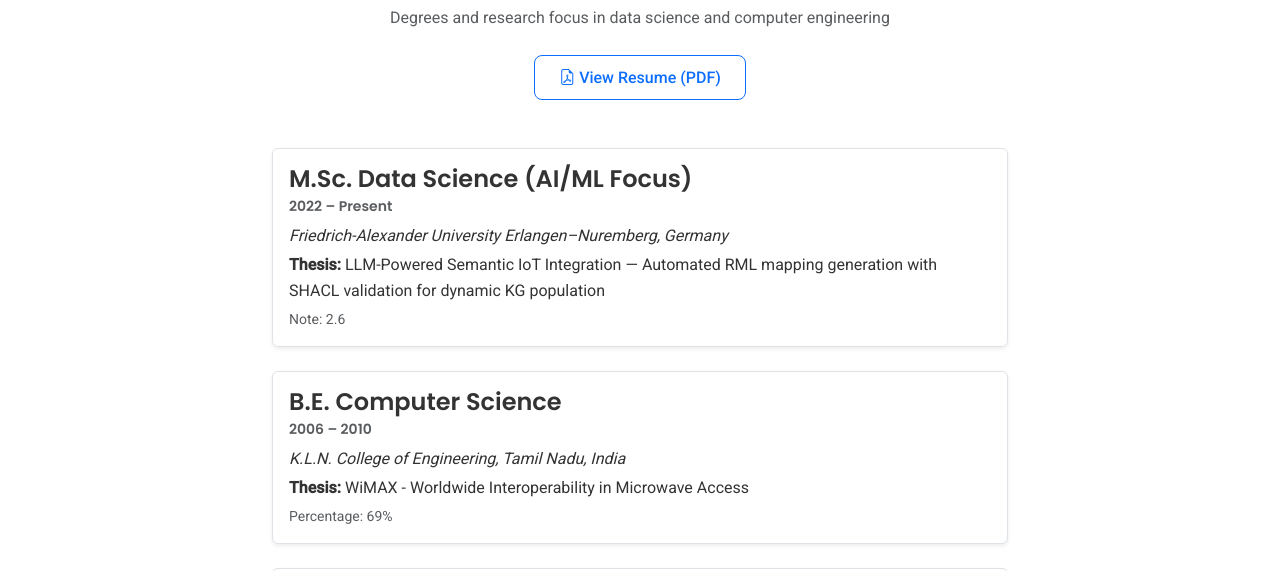
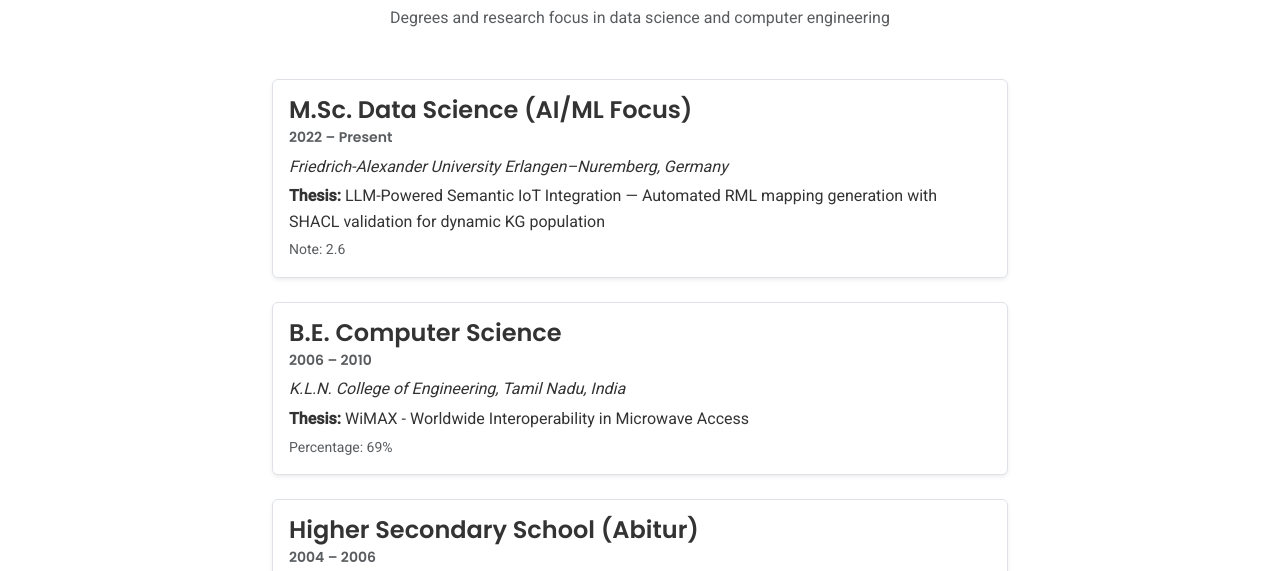
Before and after one commit to suravi73/portfolio, a plain HTML site: page resume.html in a window 1280 px wide. Shown: the part 163-734 px from the top of the page. Drawn offline with nearby package versions, Linux system fonts and the light colour scheme.

Commit message:
Update resume.html

```diff
--- a/resume.html
+++ b/resume.html
@@ -41,9 +41,7 @@
       <div class="section-title text-center mb-5" data-aos="fade-up">
         <h2 class="fw-bold">Academic Background</h2>
         <p class="text-muted">Degrees and research focus in data science and computer engineering</p>
-        <a href="assets/cv.pdf" class="btn btn-outline-primary mt-2" target="_blank" rel="noopener noreferrer">
-          <i class="bi bi-file-earmark-pdf"></i> View Resume (PDF)
-        </a>
+
       </div>
 
       <div class="row justify-content-center">
```
